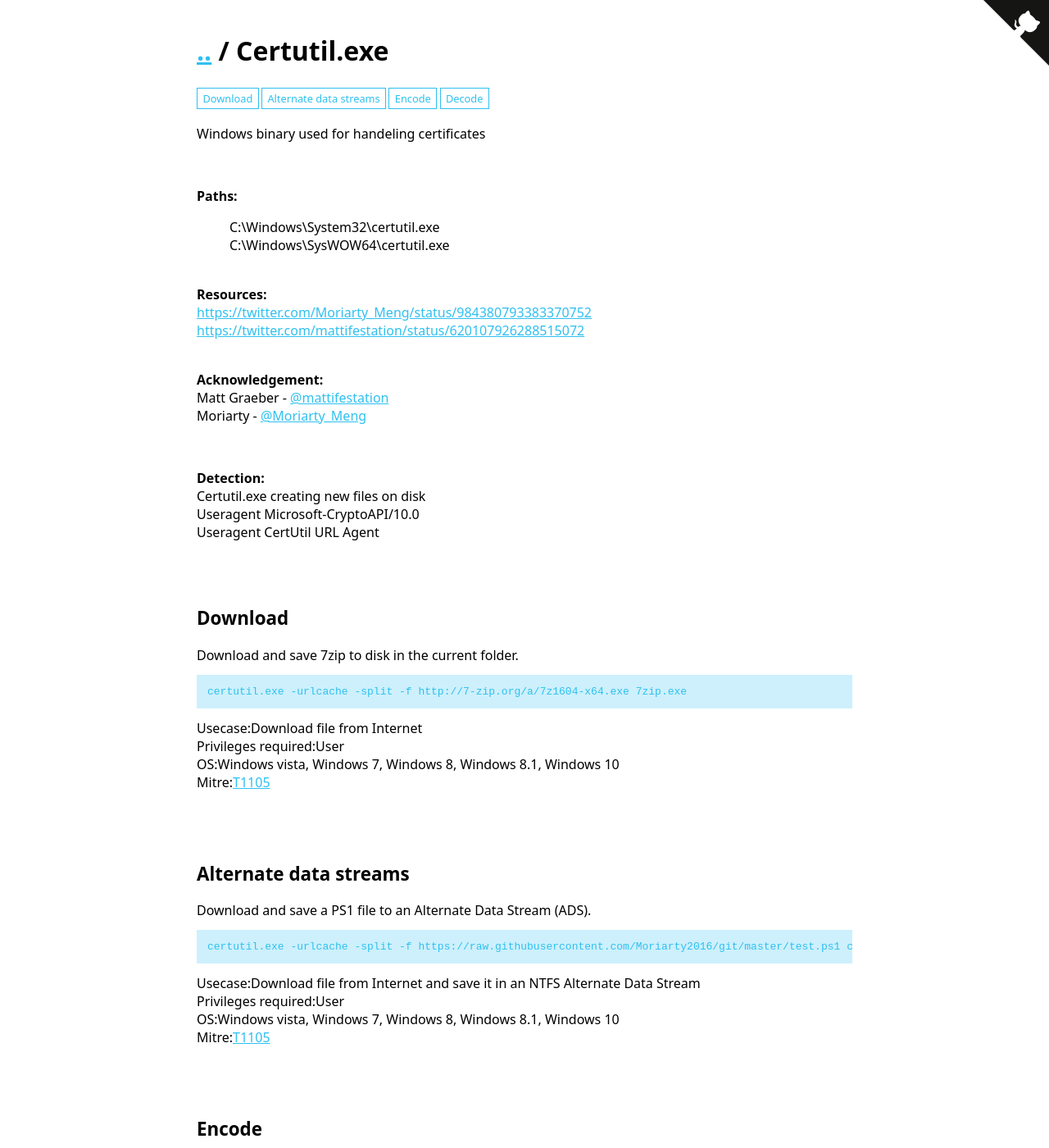
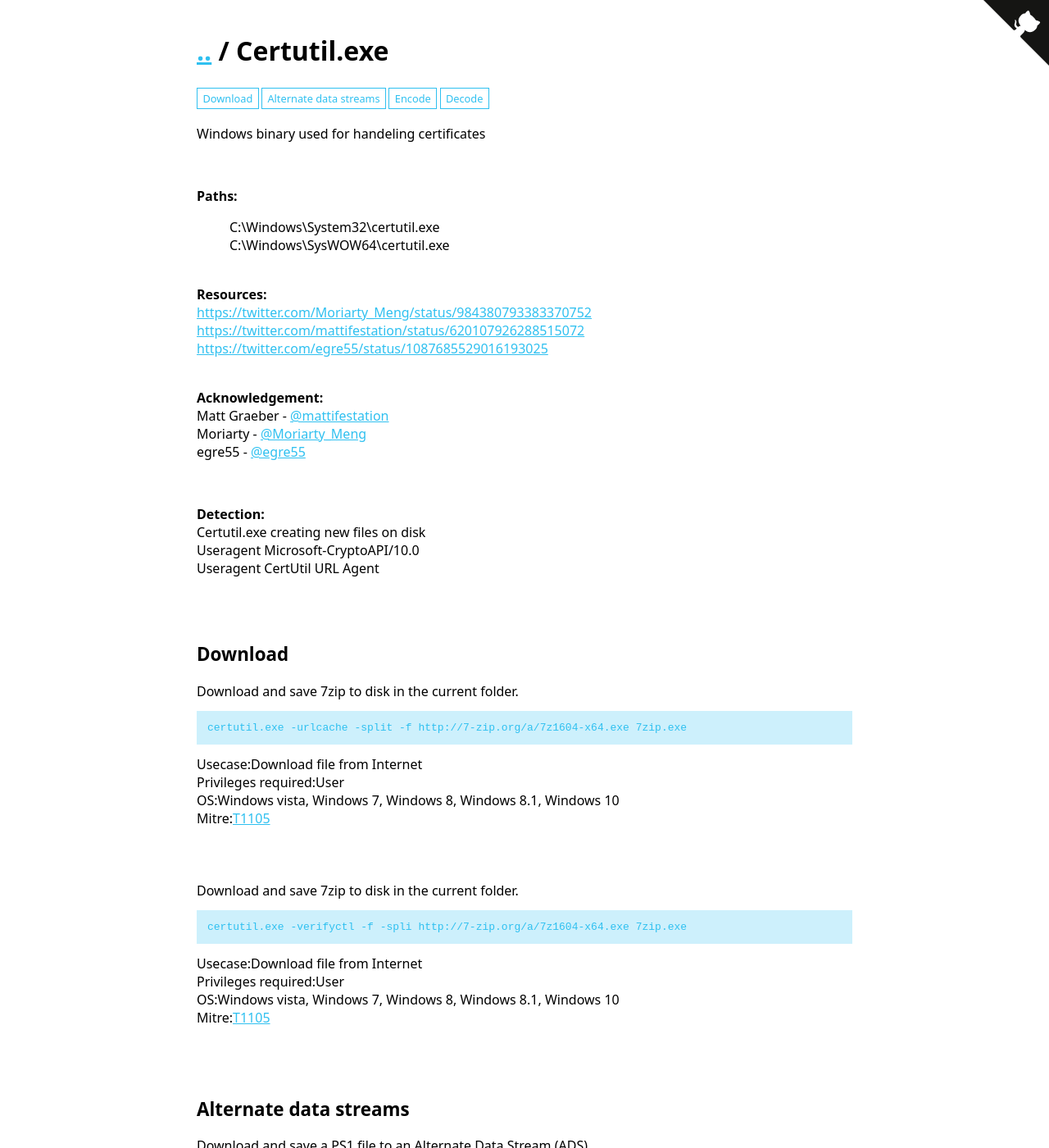
Before and after one commit to LOLBAS-Project/LOLBAS-Project.github.io, a Jekyll site: the page built from _lolbas/Binaries/Certutil.md, in a window 1280 px wide and 1400 px high. Shown: the whole window at 82% size. Built offline with Jekyll 4.4.1, drawn with Linux system fonts in a browser that asks for light colours.

Commit message:
added new example to certutil from egre55

```diff
--- a/_lolbas/Binaries/Certutil.md
+++ b/_lolbas/Binaries/Certutil.md
@@ -5,6 +5,14 @@ Author: 'Oddvar Moe'
 Created: '2018-05-25'
 Commands:
   - Command: certutil.exe -urlcache -split -f http://7-zip.org/a/7z1604-x64.exe 7zip.exe
+    Description: Download and save 7zip to disk in the current folder.
+    Usecase: Download file from Internet
+    Category: Download
+    Privileges: User
+    MitreID: T1105
+    MitreLink: https://attack.mitre.org/wiki/Technique/T1105
+    OperatingSystem: Windows vista, Windows 7, Windows 8, Windows 8.1, Windows 10
+  - Command: certutil.exe -verifyctl -f -spli http://7-zip.org/a/7z1604-x64.exe 7zip.exe
     Description: Download and save 7zip to disk in the current folder.
     Usecase: Download file from Internet
     Category: Download
@@ -48,9 +56,12 @@ Detection:
 Resources:
   - Link: https://twitter.com/Moriarty_Meng/status/984380793383370752
   - Link: https://twitter.com/mattifestation/status/620107926288515072
+  - Link: https://twitter.com/egre55/status/1087685529016193025
 Acknowledgement:
   - Person: Matt Graeber
     Handle: '@mattifestation'
   - Person: Moriarty
     Handle: '@Moriarty_Meng'
+  - Person: egre55
+    Handle: '@egre55'
 ---
```
